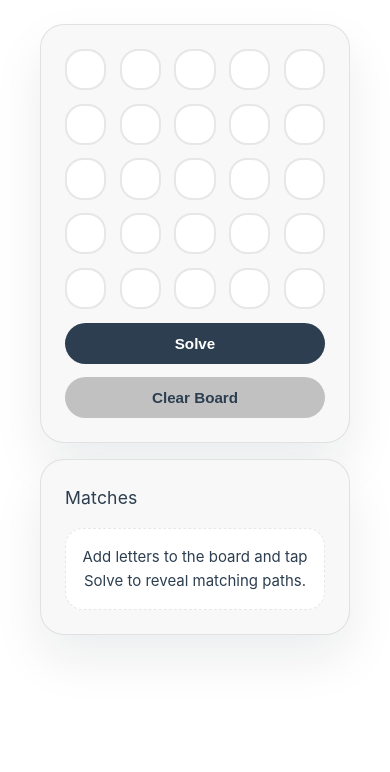
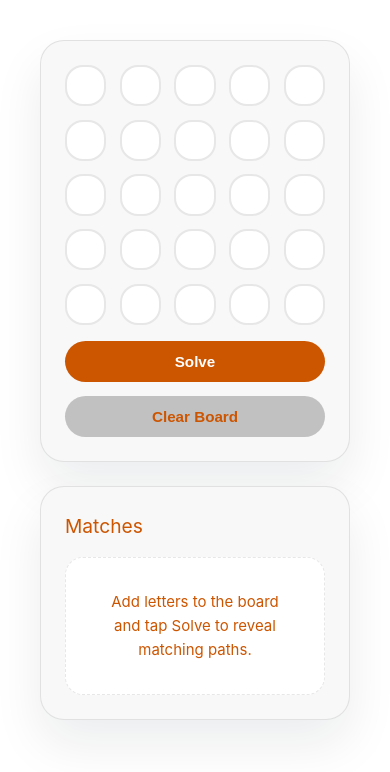
Before and after one commit to N0tGrain/squaredle-solver, a Vue app: page / in a window 390 px wide. Shown: the top 772 px of the page. Built offline with nearby package versions, Linux system fonts and the light colour scheme.

Commit message:
Chore: updated layout and styling

```diff
--- a/src/assets/base.css
+++ b/src/assets/base.css
@@ -8,7 +8,7 @@
   --vt-c-black-soft: #222222;
   --vt-c-black-mute: #282828;
 
-  --vt-c-indigo: #2c3e50;
+  --vt-c-indigo: #CC5500;
 
   --vt-c-divider-light-1: rgba(60, 60, 60, 0.29);
   --vt-c-divider-light-2: rgba(60, 60, 60, 0.12);
--- a/src/components/GridBoard.vue
+++ b/src/components/GridBoard.vue
@@ -1,11 +1,10 @@
 <script setup lang="ts">
-
-import {useGrid} from "@/composables/useGrid";
+import { useGrid } from "@/composables/useGrid";
 import GridCell from "@/components/GridCell.vue";
-import {ref} from "vue";
-import {Cell} from "@/types/grid";
-import {getNeighbours} from "@/utils/neighbours";
-import {useSolver} from "@/composables/useSolver";
+import { ref, computed } from "vue";
+import { Cell } from "@/types/grid";
+import { getNeighbours } from "@/utils/neighbours";
+import { useSolver } from "@/composables/useSolver";
 
 const {
   grid,
@@ -14,45 +13,74 @@ const {
   updateLetter,
   handleKeyDown,
   resetGrid,
-} = useGrid(5)
+} = useGrid(5);
 
-const highlightedCells = ref<Cell[]>([])
-const { solve } = useSolver()
-const selectedWord = ref<string | null>(null)
-const selectedPath = ref<Cell[]>([])
-const results = ref<{word: string; path: Cell[]}[]>([])
+const highlightedCells = ref<Cell[]>([]);
+const { solve } = useSolver();
+
+const selectedWord = ref<string | null>(null);
+const selectedPath = ref<Cell[]>([]);
+const results = ref<{ word: string; path: Cell[] }[]>([]);
+
+const groupedResults = computed(() => {
+  const grouped: Record<number, { word: string; path: Cell[] }[]> = {};
+
+  results.value.forEach((result) => {
+    const length = result.word.length;
+
+    if (!grouped[length]) {
+      grouped[length] = [];
+    }
+
+    grouped[length].push(result);
+  });
+
+  return Object.keys(grouped)
+    .map(Number)
+    .sort((a, b) => a - b)
+    .map((length) => ({
+      length,
+      words: grouped[length].sort((a, b) =>
+        a.word.localeCompare(b.word),
+      ),
+    }));
+});
 
 function highlightNeighbours(cell: Cell) {
-  highlightedCells.value = getNeighbours(grid, cell.row, cell.col)
+  highlightedCells.value = getNeighbours(grid, cell.row, cell.col);
 }
 
 function onSolve() {
-  results.value = solve(grid)
+  results.value = solve(grid);
 }
 
 function selectWord(word: string, path: Cell[]) {
-  selectedWord.value = word
-  selectedPath.value = path
+  selectedWord.value = word;
+  selectedPath.value = path;
 }
 
 function clearBoard() {
-  resetGrid()
-  results.value = []
-  selectedWord.value = null
-  selectedPath.value = []
-  highlightedCells.value = []
+  resetGrid();
+
+  results.value = [];
+  selectedWord.value = null;
+  selectedPath.value = [];
+  highlightedCells.value = [];
 }
 
 function isInSelectedPath(cell: Cell) {
-  return selectedPath.value.some((c) => c.row === cell.row && c.col === cell.col)
+  return selectedPath.value.some(
+    (c) => c.row === cell.row && c.col === cell.col,
+  );
 }
 
 function isHighlighted(cell: Cell) {
-  return highlightedCells.value.some((highlightedCell) =>
-    highlightedCell.row === cell.row && highlightedCell.col === cell.col,
-  )
+  return highlightedCells.value.some(
+    (highlightedCell) =>
+      highlightedCell.row === cell.row &&
+      highlightedCell.col === cell.col,
+  );
 }
-
 </script>
 
 <template>
@@ -64,58 +92,95 @@ function isHighlighted(cell: Cell) {
           :key="`${cell.row}-${cell.col}`"
           :ref="(component) => {
             const gridCell = component as InstanceType<typeof GridCell>
-            setInputRef(gridCell?.element as HTMLInputElement, cell.row, cell.col)
+
+            setInputRef(
+              gridCell?.element as HTMLInputElement,
+              cell.row,
+              cell.col,
+            )
           }"
           :cell="cell"
           :highlighted="isInSelectedPath(cell)"
           @input="updateLetter(cell, $event)"
           @keydown="handleKeyDown($event, cell)"
-          @toggle="toggleDisabled(cell)"/>
+          @toggle="toggleDisabled(cell)"
+        />
       </div>
 
       <div class="board-actions">
         <button @click="onSolve()">Solve</button>
-        <button @click="clearBoard()" type="button">Clear Board</button>
+
+        <button
+          @click="clearBoard()"
+          type="button"
+        >
+          Clear Board
+        </button>
       </div>
     </section>
 
     <section class="result-panel">
-      <h2>Matches</h2>
-      <div class="word-list" v-if="results.length">
+      <div class="result-header">
+        <h2>Matches</h2>
+
+        <span
+          v-if="results.length"
+          class="result-count"
+        >
+          {{ results.length }} words
+        </span>
+      </div>
+
+      <div
+        class="word-list"
+        v-if="results.length"
+      >
         <div
-          v-for="result in results"
-          :key="result.word"
-          class="word-item"
-          @click="selectWord(result.word, result.path)">
-          {{result.word}}
+          v-for="group in groupedResults"
+          :key="`length-${group.length}`"
+          class="word-length-group"
+        >
+          <div class="length-header">
+            {{ group.length }} letters
+          </div>
+
+          <div class="word-grid">
+            <div
+              v-for="result in group.words"
+              :key="result.word"
+              class="word-item"
+              @click="selectWord(result.word, result.path)"
+            >
+              {{ result.word }}
+            </div>
+          </div>
         </div>
       </div>
-      <div class="empty-state" v-else>
-        Add letters to the board and tap Solve to reveal matching paths.
+
+      <div
+        class="empty-state"
+        v-else
+      >
+        Add letters to the board and tap Solve to reveal
+        matching paths.
       </div>
     </section>
   </div>
 </template>
 
 <style scoped>
-
 .board-shell {
   display: grid;
+  grid-template-columns: calc(100vw - 100rem) minmax(0, 100rem);
   gap: 1.5rem;
-  max-width: 1200px;
+  width: 100%;
+  max-width: 1800px;
   margin: 0 auto;
-  padding: 0 1rem;
+  padding: 1rem;
+  align-items: start;
 }
 
-@media (min-width: 840px) {
-  .board-shell {
-    grid-template-columns: minmax(320px, 440px) minmax(420px, 1fr);
-    align-items: start;
-  }
-}
-
-.board-panel,
-.result-panel {
+.board-panel, .result-panel {
   background: var(--color-background-soft);
   border: 1px solid var(--color-border);
   border-radius: 24px;
@@ -123,51 +188,18 @@ function isHighlighted(cell: Cell) {
   box-shadow: 0 24px 50px rgba(15, 23, 42, 0.08);
 }
 
+.board-panel {
+  position: sticky;
+  top: 1rem;
+  width: 100%;
+  max-width: 500px;
+}
+
 .board {
   display: grid;
   grid-template-columns: repeat(5, minmax(0, 1fr));
   gap: 0.85rem;
-  width: min(100%, 420px);
-  margin: 0 auto;
-}
-
-.word-list {
-  display: grid;
-  gap: 0.6rem;
-  max-height: calc(100vh - 320px);
-  overflow: auto;
-  padding: 0.25rem 0;
-}
-
-.word-item {
-  cursor: pointer;
-  padding: 0.95rem 1rem;
-  border-radius: 16px;
-  border: 1px solid var(--color-border);
-  background: var(--color-background);
-  color: var(--color-text);
-  transition: transform 0.15s ease, background-color 0.2s ease;
-}
-
-.word-item:hover {
-  background: var(--color-background-soft);
-  transform: translateX(2px);
-}
-
-.empty-state {
-  padding: 1rem;
-  border-radius: 18px;
-  border: 1px dashed var(--color-border);
-  background: var(--color-background);
-  color: var(--color-text);
-  text-align: center;
-}
-
-.result-panel h2 {
-  margin-bottom: 1rem;
-  color: var(--color-heading);
-  font-size: 1.1rem;
-  letter-spacing: 0.01em;
+  width: 100%;
 }
 
 .board-actions {
@@ -175,7 +207,7 @@ function isHighlighted(cell: Cell) {
   flex-wrap: wrap;
   justify-content: center;
   gap: 0.85rem;
-  margin-top: 0.85rem;
+  margin-top: 1rem;
 }
 
 .board-actions button {
@@ -188,7 +220,12 @@ function isHighlighted(cell: Cell) {
   color: var(--vt-c-white);
   cursor: pointer;
   transition: background-color 0.2s ease, transform 0.15s ease;
-  min-width: 160px;
+  flex: 1;
+  min-width: 140px;
+}
+
+.board-actions button:hover {
+  transform: translateY(-1px);
 }
 
 .board-actions button[type="button"] {
@@ -196,30 +233,142 @@ function isHighlighted(cell: Cell) {
   color: var(--color-text);
 }
 
-.board-actions button:hover {
-  background: rgba(44, 62, 80, 0.9);
+.result-panel {
+  min-width: 0;
+  display: flex;
+  flex-direction: column;
+  height: calc(100vh - 2rem);
 }
 
-.board-actions button[type="button"]:hover {
-  background: rgba(60, 60, 60, 0.2);
+.result-header {
+  display: flex;
+  align-items: center;
+  justify-content: space-between;
+  gap: 1rem;
+  margin-bottom: 1rem;
 }
 
-@media (max-width: 640px) {
+.result-header h2 {
+  margin: 0;
+  color: var(--color-heading);
+  font-size: 1.2rem;
+}
+
+.result-count {
+  font-size: 0.9rem;
+  color: var(--color-text);
+  opacity: 0.7;
+}
+
+.word-list {
+  flex: 1;
+  overflow-y: auto;
+  overflow-x: hidden;
+  display: grid;
+  grid-template-columns: repeat(auto-fit, minmax(320px, 1fr));
+  gap: 1rem;
+  align-content: start;
+  padding-right: 0.25rem;
+}
+
+.word-length-group {
+  background: var(--color-background);
+  border: 1px solid var(--color-border);
+  border-radius: 18px;
+  padding: 1rem;
+  display: flex;
+  flex-direction: column;
+  gap: 1rem;
+  min-width: 0;
+}
+
+.length-header {
+  font-size: 0.8rem;
+  font-weight: 700;
+  text-transform: uppercase;
+  letter-spacing: 0.08em;
+  color: var(--color-heading);
+  padding-bottom: 0.75rem;
+  border-bottom: 1px solid var(--color-border);
+}
+
+.word-grid {
+  display: grid;
+  grid-template-columns: repeat(auto-fill, minmax(110px, 1fr));
+  gap: 0.65rem;
+}
+
+.word-item {
+  cursor: pointer;
+  padding: 0.85rem 0.75rem;
+  border-radius: 12px;
+  border: 1px solid var(--color-border);
+  background: var(--color-background-soft);
+  color: var(--color-text);
+  text-align: center;
+  font-size: 0.92rem;
+  font-weight: 500;
+  transition: transform 0.15s ease, border-color 0.2s ease, background-color 0.2s ease;
+}
+
+.word-item:hover {
+  transform: translateY(-2px);
+  border-color: var(--vt-c-indigo);
+  background: rgba(204, 85, 0, 0.08);
+}
+
+.empty-state {
+  padding: 2rem;
+  border-radius: 18px;
+  border: 1px dashed var(--color-border);
+  background: var(--color-background);
+  color: var(--color-text);
+  text-align: center;
+}
+
+/* Tablet */
+@media (max-width: 1100px) {
   .board-shell {
-    gap: 1rem;
+    grid-template-columns: 320px minmax(0, 1fr);
+  }
+  .word-list {
+    grid-template-columns: repeat(auto-fit, minmax(280px, 1fr));
+  }
+}
+
+/* Mobile */
+@media (max-width: 900px) {
+  .board-shell {
+    grid-template-columns: 1fr;
   }
 
-  .board,
+  .board-panel {
+    position: static;
+    max-width: 100%;
+  }
+
+  .result-panel {
+    height: auto;
+  }
+
+  .word-list {
+    overflow: visible;
+    grid-template-columns: 1fr;
+  }
+}
+
+/* Small mobile */
+@media (max-width: 640px) {
+  .board-actions {
+    flex-direction: column;
+  }
+
   .board-actions button {
     width: 100%;
   }
 
-  .board-actions {
-    justify-content: stretch;
-  }
-
-  .board-actions button {
-    min-width: 0;
+  .word-grid {
+    grid-template-columns: repeat(auto-fill, minmax(100px, 1fr));
   }
 }
 </style>
--- a/src/components/GridCell.vue
+++ b/src/components/GridCell.vue
@@ -61,7 +61,7 @@ defineExpose({element})
 
 .highlighted {
   background: rgba(44, 62, 80, 0.08);
-  border-color: var(--vt-c-indigo);
+  border-color: #CC5500;
   transform: translateY(-1px);
 }
 
```
